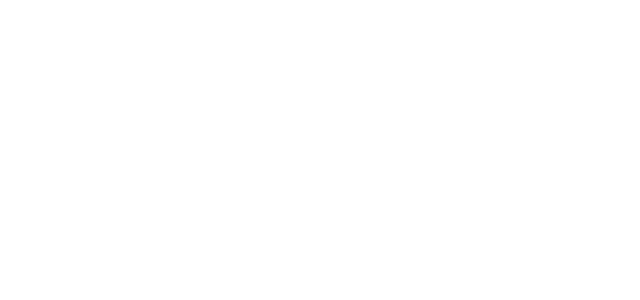
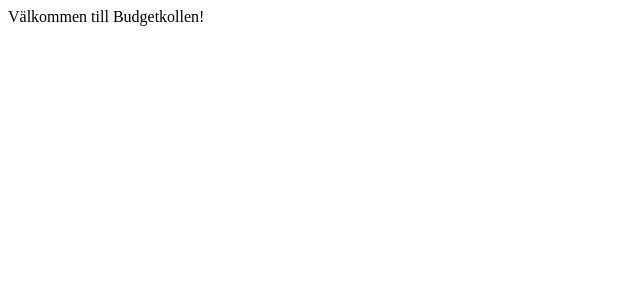
Before and after one commit to ozgurbaserdem/household-financials, a Next.js app: page / in a window 1280 px wide. Before the commit this address had no page. Shown: the top 300 px of the page, without its empty margins (0-640 px from the left). Built offline with nearby package versions, Linux system fonts and the light colour scheme.

Commit message:
Attempt to fix infinite loop with wrong url

```diff
--- a/src/app/page.tsx
+++ b/src/app/page.tsx
@@ -1,7 +1,3 @@
-import { redirect } from "next/navigation";
-import { routing } from "@/i18n/routing";
-
 export default function Home() {
-  // Behövs denna? Räcker kanske med redirect(`/sv`);?
-  redirect(`/${routing.defaultLocale}`);
+  return <div>Välkommen till Budgetkollen!</div>;
 }
```
Also changed, not shown: 1 other file (tests, documents, lock files or other folders).
